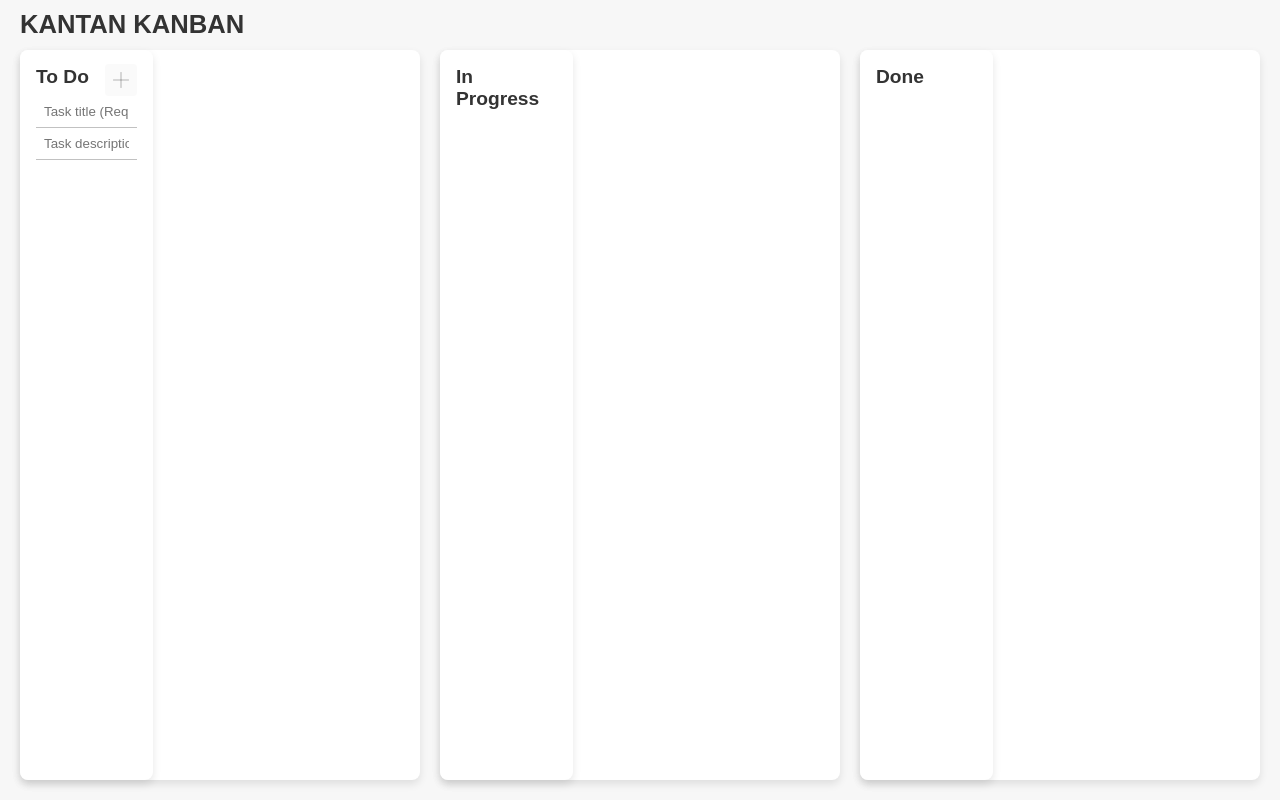
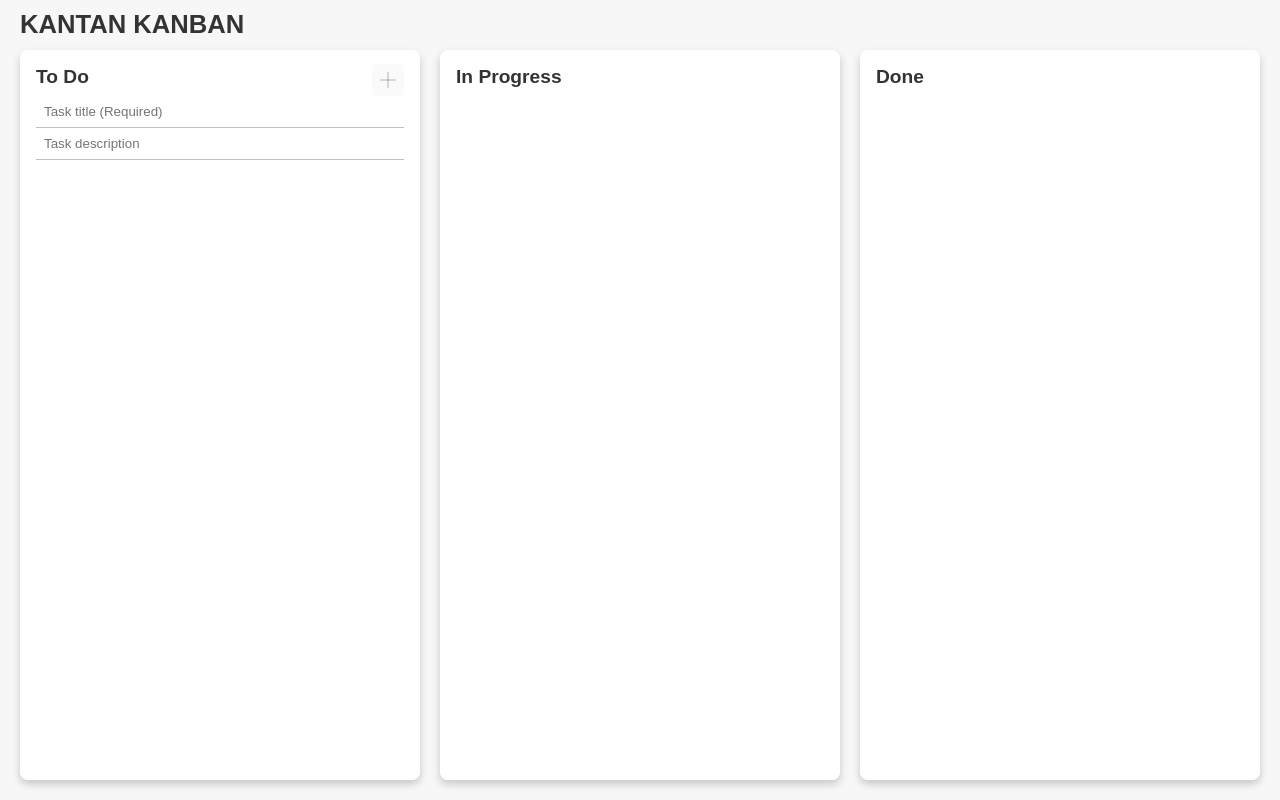
Before and after one commit to adameasom/mini-projects, a React (Vite) app in the folder Kantan Kanban/: page / in a window 1280 px wide. Built offline with nearby package versions, Linux system fonts and the light colour scheme.

Commit message:
Fix task container

```diff
--- a/Kantan Kanban/src/App.css
+++ b/Kantan Kanban/src/App.css
@@ -95,9 +95,12 @@ body {
 }
 
 .tasks-container {
-  height: 80%;
+  display: flex;
+  flex-direction: column;
+  height: 81%;
+  gap: 10px;
+  padding: 10px 16px;
   overflow-y: auto;
-  padding: 0 16px;
 }
 
 .task-item {
@@ -223,6 +226,6 @@ body {
     width: 100vw;
   }
   .column {
-    width: 33.33%;
+    width: 100%;
   }
 }
```
